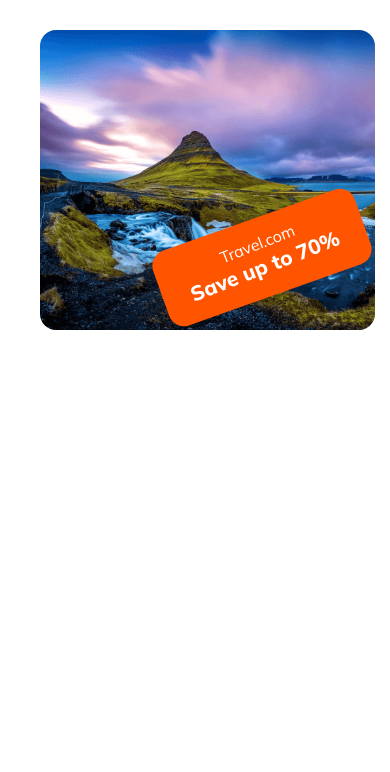
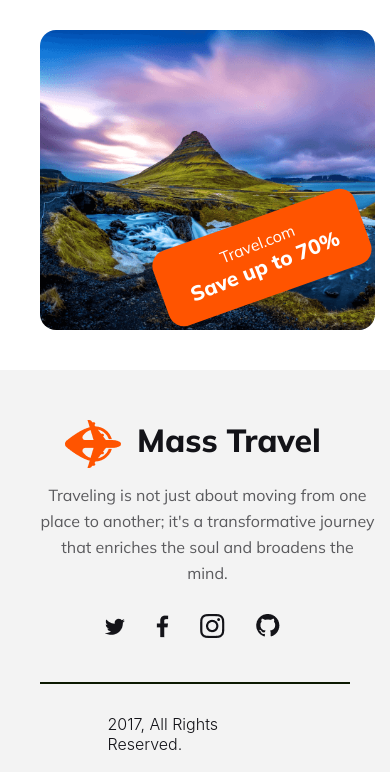
Before and after one commit to Sahel-LM/Assingment-02-hero-tarvel, a plain HTML site: page index.html in a window 390 px wide. Shown: the part 4705-5477 px from the top of the page. Before the commit the page ends 5036 px from the top, so only its background shows below. Drawn offline with Linux system fonts and the light colour scheme.

Commit message:
footer section complete with responsive

```diff
--- a/index.html
+++ b/index.html
@@ -177,7 +177,22 @@
             <!-- Newsletter section end -->
         </main>
         <footer>
-
+            <div class="footer-container">
+                <div>
+                    <div class="footer-logo-container">
+                        <img src="/Images/Group 40071 (2).png" alt="Logo">
+                        <h2 class="footer-logo-title">Mass <span>Travel</span></h2>
+                    </div>
+                    <p class="footer-des">Traveling is not just about moving from one place to another; it's a transformative journey that enriches the soul and broadens the mind.</p>
+                    <div class="social-icon">
+                        <img src="/Images/Social.png" alt="">
+                    </div>
+                    <hr color="rgba(19, 19, 24, 0.10)" width:>
+                </div>
+                <div class="authority">
+                    <p>2017, All Rights Reserved.</p>
+                </div>
+            </div>
         </footer>
     </body>
 </html>
--- a/styles/style.css
+++ b/styles/style.css
@@ -567,6 +567,66 @@ nav{
     text-align: center;
 }
 
+/* footer section css */
+
+footer{
+    width: 100%;
+    height: 502px;
+    background: rgba(19, 19, 24, 0.05);
+    margin-top: 100px;
+}
+
+.footer-container{
+    margin: 0 240px;
+}
+
+.footer-logo-container{
+    display: flex;
+    width: 260px;
+    margin: 0 auto;
+    padding-top: 110px;
+}
+
+.footer-logo-container h2{
+    color:  #131318;
+    font-family: Mulish;
+    font-size: 2rem;
+    font-weight: 800;
+    margin-left: 16px;
+}
+
+.footer-des{
+    width: 769px;
+    color: #5A5A5D;
+    text-align: center;
+    font-family: Mulish;
+    font-size: 1rem;
+    font-weight: 400;
+    line-height: 26px; /* 162.5% */
+    margin: 0 auto;
+    margin-top: 16px;
+}
+
+.social-icon{
+    width:180px;
+    margin: 0 auto;
+    margin-top: 32px;
+    margin-bottom: 50px;
+}
+
+.authority{
+    width: 175px;
+    margin: 0 auto;
+}
+
+.authority p{
+    color: #131318;
+    font-family: Inter;
+    font-size: 1rem;
+    font-weight: 300;
+    margin-top: 50px;
+}
+
 
 /* ///////////////////////////////////////////////////////////////////////////////////////// */
 /* ///////////////////////////////////////////////////////////////////////////////////////// */
@@ -1046,6 +1106,51 @@ nav{
 
 }
 
+/* footer section css */
+
+footer{
+    width: 100%;
+    height: 402px;
+    margin-top: 40px;
+}
+
+.footer-container{
+    margin: 0 40px;
+}
+
+.footer-logo-container{
+    display: flex;
+    width: 260px;
+    margin: 0 auto;
+    padding-top: 50px;
+}
+
+.footer-logo-container h2{
+    color:  #131318;
+    font-family: Mulish;
+    font-size: 2rem;
+    font-weight: 800;
+    margin-left: 16px;
+}
+
+.footer-des{
+    width: 335px;
+    margin-top: 14px;
+}
+
+.social-icon{
+    width:180px;
+    margin: 0 auto;
+    margin-top: 28px;
+    margin-bottom: 40px;
+}
+.authority p{
+    color: #131318;
+
+    margin-top: 30px;
+}
+
+
 }
 
 /* ///////////////////////////////////////////////////////////////////////////////////////// */
@@ -1493,7 +1598,7 @@ nav{
 }
 
 .email-area{
-        margin: 16px 0 0 100px;one;
+        margin: 16px 0 0 100px;
     }
 
 
@@ -1503,8 +1608,39 @@ nav{
 }
 
 .offer-container{
-
     margin: 250px 0 0 290px;
 }
 
-}
+/* footer section css */
+
+footer{
+    width: 100%;
+    height: 350px;
+    background: rgba(19, 19, 24, 0.05);
+    margin-top: 50px;
+}
+
+.footer-container{
+    margin: 0 70px;
+}
+
+.footer-logo-container{
+    padding-top: 40px;
+}
+
+
+.footer-des{
+    width: 450px;
+}
+
+.social-icon{
+    margin-top: 24px;
+    margin-bottom: 30px;
+}
+
+.authority p{
+    margin-top: 30px;
+}
+
+
+}
```
Also changed, not shown: Images/Social.png (added).
